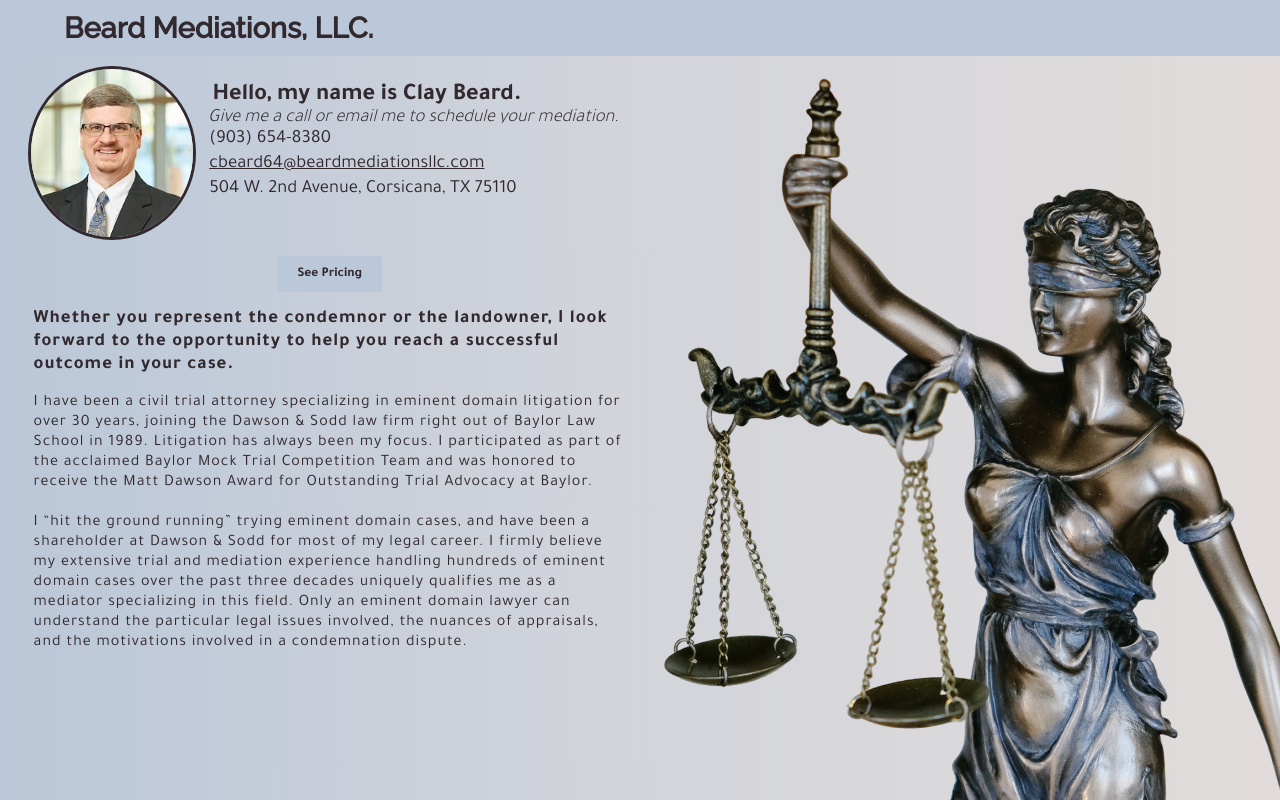
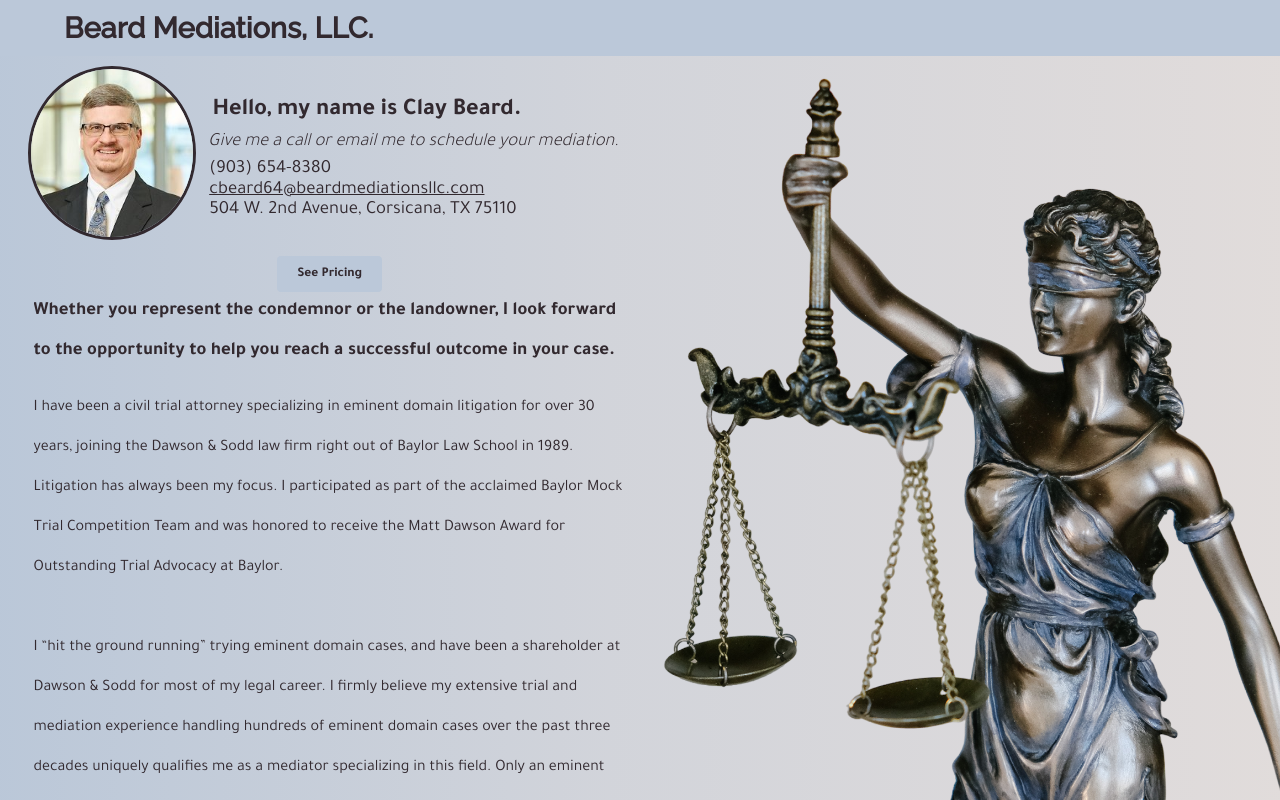
Before and after one commit to h-elliot/beard-mediations, a React (Create React App) app: page / in a window 1280 px wide. Built offline with nearby package versions, Linux system fonts and the light colour scheme.

Commit message:
simplify about styles

```diff
--- a/src/App.css
+++ b/src/App.css
@@ -103,15 +103,13 @@ main {
   color: #575366;
 }
 
-ul {
+
+ul, button, h3, h4, p {
   list-style-type: none;
-  margin: 0;
-  padding: 0
-}
-
-button, h3, h4 {
   height: fit-content;
   margin: 0;
+  padding: 0;
+  line-height: normal;
 }
 
 
--- a/src/styles/About.css
+++ b/src/styles/About.css
@@ -1,28 +1,6 @@
-.About-text {
-	margin: 2vmin 0;
-	padding: 0 3vh;
-	text-align: left;
-
-	letter-spacing: 1px;
-		height: fit-content;
-}
-
-.About-title {
-	height: fit-content;
-	margin: 0;
-}
-
-.About-p {
-	height: 35vh;
-	overflow-y: scroll !important;
-	line-height: 2.5vmin;
-
-}
-
-@media screen and (max-width: 900px) {
 
 	.About-text {
-		line-height: 2vh;
+		text-align: left;
 		padding: 0 3vh;
 		max-width: fit-content;
 		overflow-y: scroll;
@@ -36,10 +14,10 @@
 	}
 
 	.About-p {
-		height: 40vh;
-		font-size: calc(8pt + 1vmin);
+		height: 50vh;
+		overflow-y: scroll !important;
 		line-height: 5vmin;
 		letter-spacing: normal;
 		margin: 2vmin 0 0 0;
+		font-size: medium;
 	}
-}
--- a/src/styles/Pricing.css
+++ b/src/styles/Pricing.css
@@ -20,17 +20,15 @@
 }
 
 .Pricing-title {
-	/* height: min-content; */
 	margin: 0;
-		height: fit-content
+	height: fit-content
 }
 
 .Pricing-text {
-	/* height: min-content; */
 
 	padding: 0 10%;
 	margin-right: 6%;
-		height: fit-content
+	height: fit-content
 }
 
 #Pricing-text-1 {
```
